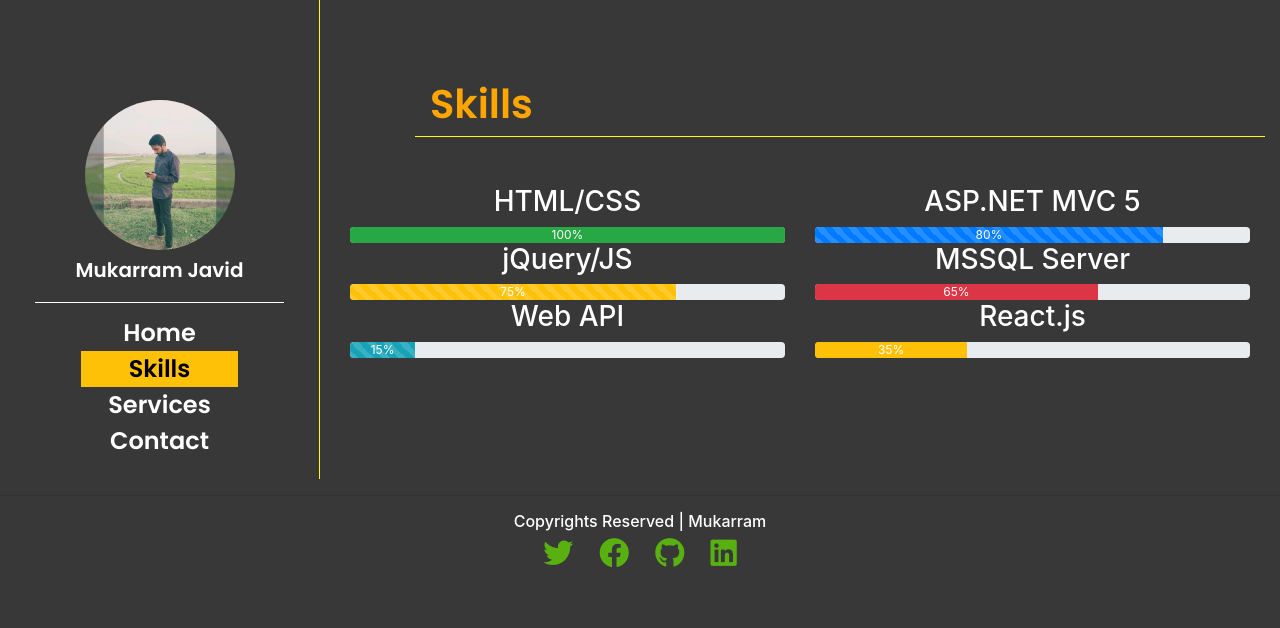
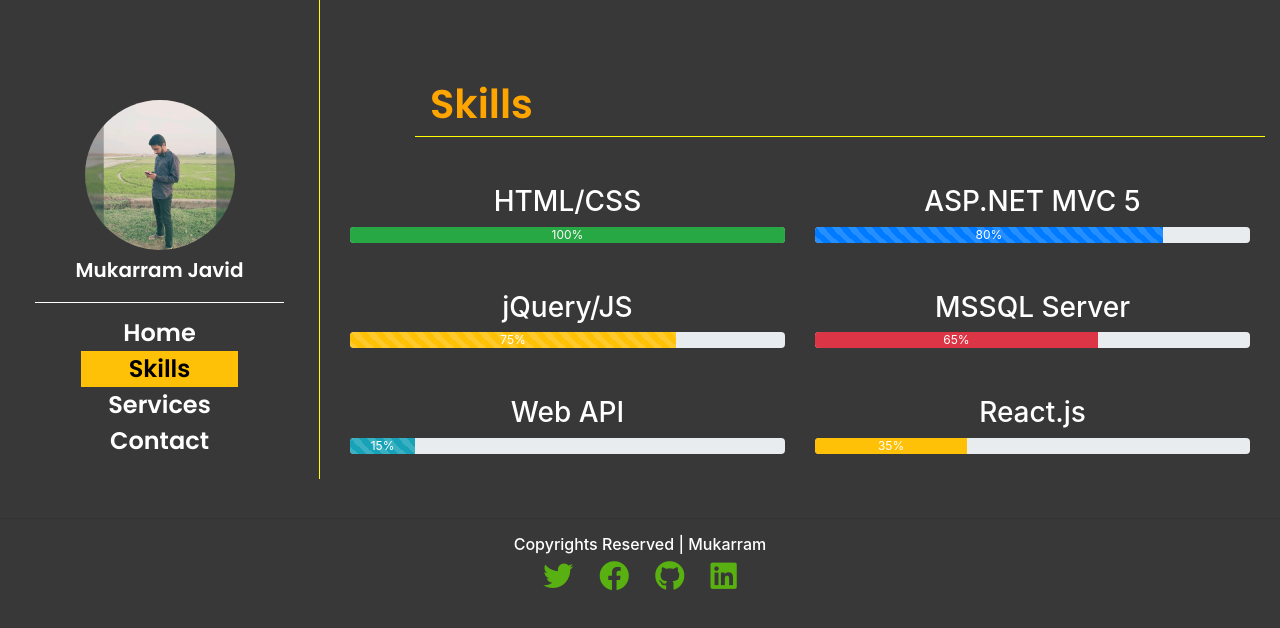
Before and after one commit to mukarramjavid/mukarram_portfolio, a React (Create React App) app: page /skill in a window 1280 px wide. Shown: the top 628 px of the page. Built offline with nearby package versions, Linux system fonts and the light colour scheme.

Commit message:
Update App.css

```diff
--- a/src/App.css
+++ b/src/App.css
@@ -96,6 +96,9 @@ body{
 .skill-row{
   margin-top: 3rem;
 }
+.skill-row .margin_bottom{
+  margin-bottom: 3rem;
+}
 .i-color{
   color:rgb(89, 177, 17);
 }
```
